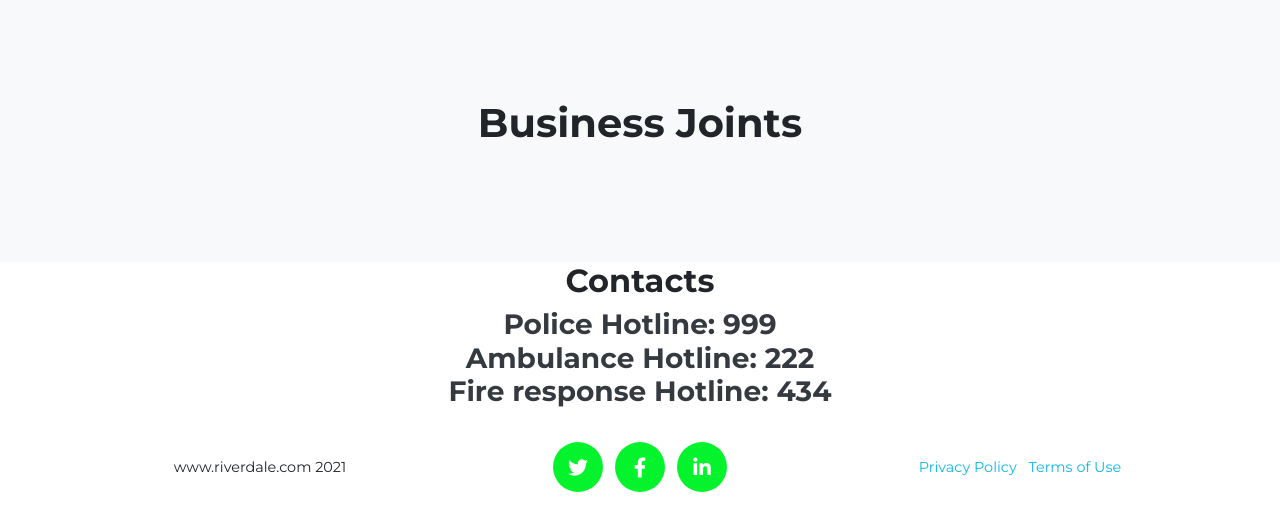
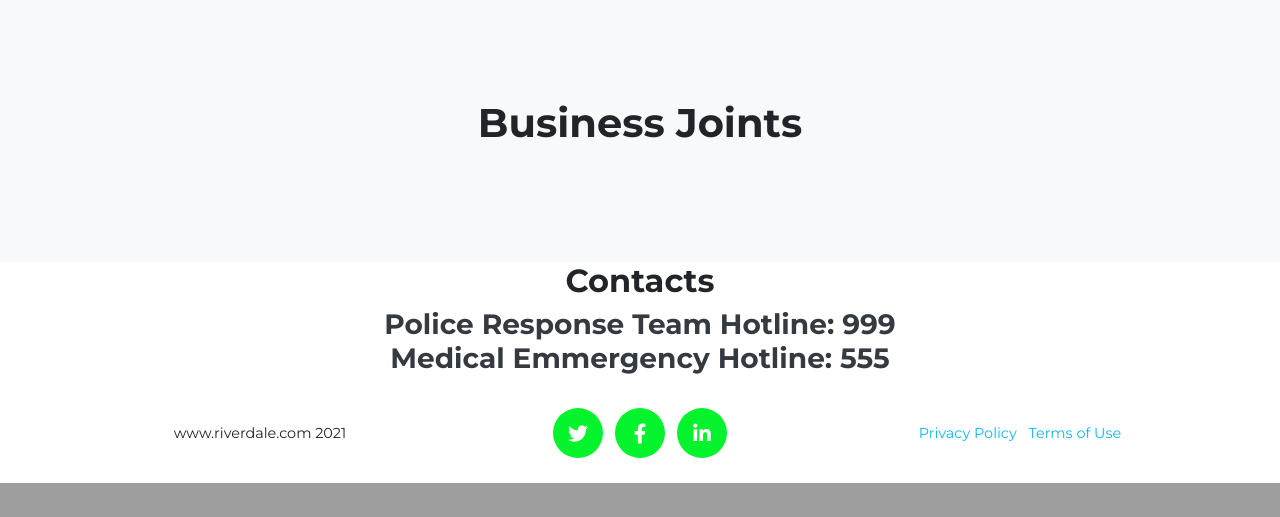
Before and after one commit to IsaacMurage-dev/The-hood, a Django app: page / in a window 1280 px wide. Shown: the part 1487-2004 px from the top of the page. After the commit the page ends 1970 px from the top, so only its background shows below. Run offline with Django 3.2, Linux system fonts and the light colour scheme; the visitor is signed in with stand-in values (Sample User, id 1); data that the repository does not hold is empty; some libraries are stand-ins or nearby versions; some web fonts are replaced.

Commit message:
make adjustment to home page

```diff
--- a/neighbor/templates/testhome.html
+++ b/neighbor/templates/testhome.html
@@ -333,9 +333,9 @@
           <h2 class="section-heading ">Contacts</h2>
           <h3 class="section-subheading text-dark">
 
-            Police Hotline: 999<br>
-            Ambulance Hotline: 222<br>
-            Fire response Hotline: 434<br></h3>
+            Police Response Team Hotline: 999<br>
+            Medical Emmergency Hotline: 555<br>
+            </h3>
 
         </div>
       </div>
```
